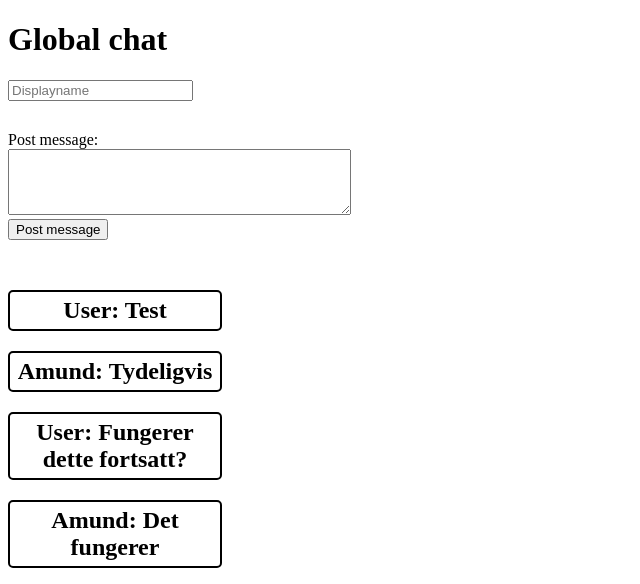
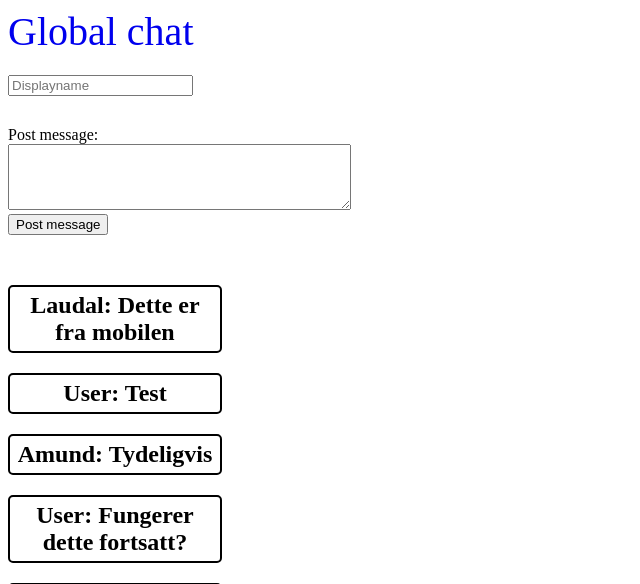
Before and after one commit to Laudster/Global-chat, a Flask app: page / in a window 1280 px wide. Shown: the top 584 px of the page, without its empty margins (0-640 px from the left). Run offline with Flask 3, Linux system fonts and the light colour scheme.

```diff
--- a/app.py
+++ b/app.py
@@ -44,4 +44,5 @@ def get_messages():
 
 
 if __name__ == "__main__":
-    app.run(debug=True)
+    #app.run(debug=False, host="0.0.0.0") public
+    app.run(debug=True) # debug
--- a/messages.json
+++ b/messages.json
@@ -63,6 +63,10 @@
         {
             "value": "Test",
             "displayname": "User: "
+        },
+        {
+            "value": "Dette er fra mobilen ",
+            "displayname": "Laudal: "
         }
     ]
 }
--- a/templates/global.html
+++ b/templates/global.html
@@ -3,6 +3,7 @@
 <html>
     <head>
         <title> Global chat </title>
+        <link rel="icon" type="image/x-icon" href="/static/chat.ico">
 
         <script src="https://code.jquery.com/jquery-3.6.0.min.js"></script>
         <script type="text/javascript">
@@ -45,7 +46,7 @@
     </head>
 
     <body>
-        <h1> Global chat </h1>
+        <a href="/"> Global chat </a>
 
         <form id="poster" method="POST" action="/new-message">
             <input id="display_name" name="display_name" placeholder="Displayname">
@@ -62,6 +63,14 @@
     </body>
 
     <style>
+        a
+        {
+            font-size: 250%;
+            text-decoration: none;
+            -webkit-user-select: none; /* Safari */
+            -ms-user-select: none; /* IE 10 and IE 11 */
+            user-select: none; /* Standard syntax */
+        }
         .message
         {
             display: block;
@@ -73,6 +82,7 @@
         }
         #display_name
         {
+            margin-top: 20px;
             margin-bottom: 30px;
         }
     </style>
```
Also changed, not shown: static/chat.ico (added).
